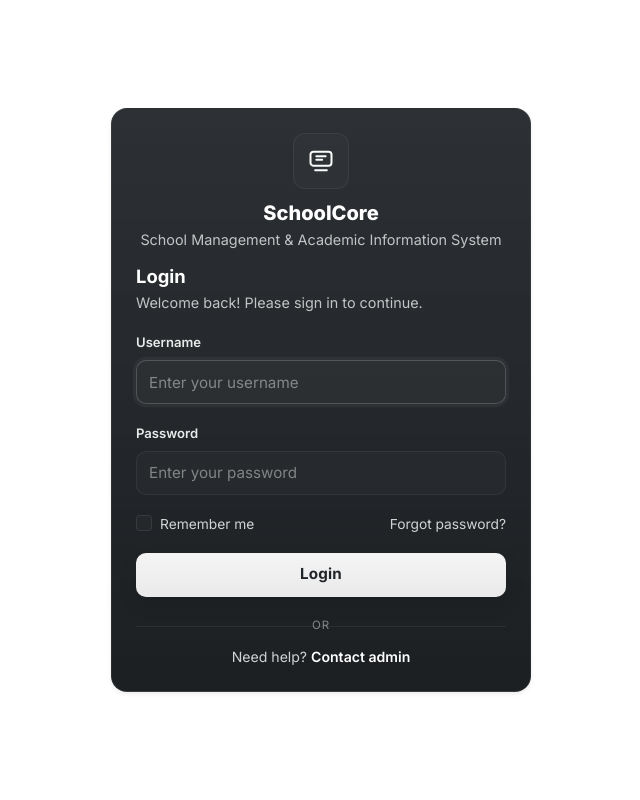
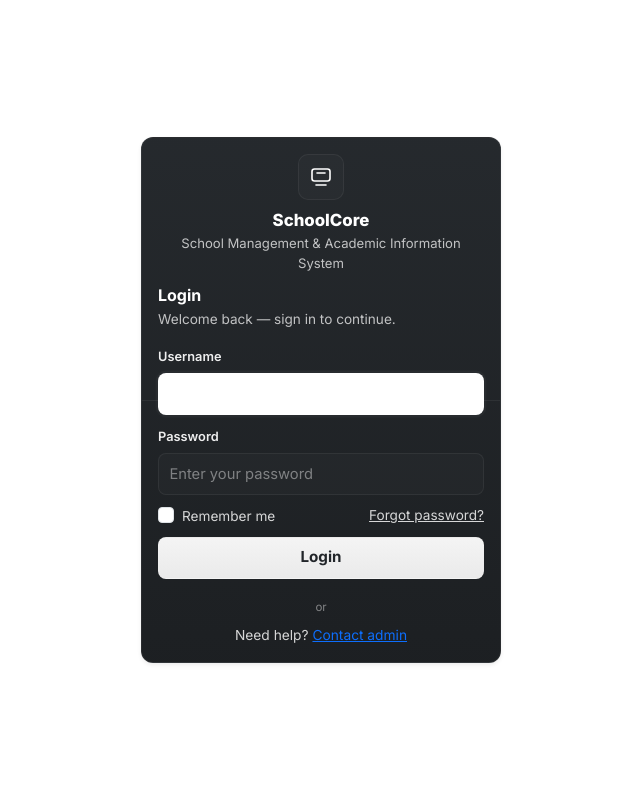
Before and after one commit to MWABABrighton/schoolcore, a Django app: page /accounts/login/ in a window 1280 px wide. Shown: the whole page, without its empty margins (319-959 px from the left). Run offline with Django 5.2, Linux system fonts and the light colour scheme.

Commit message:
Shrink login card and remove inner scrolling so the full card fits on typical desktop viewports

```diff
--- a/accounts/templates/accounts/login.html
+++ b/accounts/templates/accounts/login.html
@@ -23,29 +23,25 @@
 
     <style>
         :root {
-            --page-bg: #ffffff; /* outer background now white */
-            --bg-dark: #212529;
-            --bg-dark-2: #181b1e;
-            --panel: rgba(255, 255, 255, 0.06);
+            --page-bg: #ffffff; /* outer background white */
+            --dark-bg: #212529; /* card accent */
             --panel-strong: rgba(255, 255, 255, 0.1);
             --text: #ffffff;
             --muted: rgba(255, 255, 255, 0.72);
             --input-bg: rgba(255, 255, 255, 0.02);
-            --border: rgba(255, 255, 255, 0.08);
-            --shadow: rgba(0, 0, 0, 0.28);
-            --card-max-width: 420px; /* ensure card fits on desktop */
+            --border: rgba(255, 255, 255, 0.06);
+            --shadow: rgba(0, 0, 0, 0.18);
+            --card-max-width: 360px; /* smaller card so it fits easily */
         }
 
-        * {
-            box-sizing: border-box;
-        }
+        * { box-sizing: border-box; }
 
         html, body {
             margin: 0;
-            min-height: 100%;
+            height: 100%;
             font-family: 'Inter', sans-serif;
-            background: var(--page-bg); /* changed to white */
-            color: #212529; /* page text color when visible */
+            background: var(--page-bg);
+            color: #212529;
         }
 
         body {
@@ -53,7 +49,7 @@
             display: flex;
             align-items: center;
             justify-content: center;
-            padding: 32px 16px;
+            padding: 16px; /* reduced padding so card fits */
         }
 
         .login-shell {
@@ -63,203 +59,75 @@
         }
 
         .login-card {
-            background: linear-gradient(180deg, rgba(33,37,41,0.95), rgba(24,27,30,0.98));
-            border: 1px solid rgba(255,255,255,0.06);
-            border-radius: 16px;
-            box-shadow: 0 18px 45px rgba(0,0,0,0.18);
-            backdrop-filter: blur(8px);
-            -webkit-backdrop-filter: blur(8px);
-            overflow: hidden;
-            /* keep card height within viewport on large screens */
-            max-height: calc(100vh - 80px);
+            background: linear-gradient(180deg, rgba(33,37,41,0.98), rgba(24,27,30,0.98));
+            border: 1px solid var(--border);
+            border-radius: 12px;
+            box-shadow: 0 10px 28px var(--shadow);
+            overflow: visible; /* ensure the card itself doesn't clip content */
         }
 
-        /* make inner content scrollable if needed */
         .login-card .card-body {
-            padding: 1.25rem 1rem;
-            overflow: auto;
+            padding: 1rem; /* smaller padding */
+            overflow: visible; /* prevent inner scroll */
         }
 
-        .brand {
-            text-align: center;
-            margin-bottom: 1rem;
-        }
+        .brand { text-align: center; margin-bottom: 0.8rem; }
 
         .brand-mark {
-            width: 56px;
-            height: 56px;
-            margin: 0 auto 12px;
+            width: 46px;
+            height: 46px;
+            margin: 0 auto 10px;
             display: flex;
             align-items: center;
             justify-content: center;
-            border-radius: 12px;
+            border-radius: 10px;
             background: rgba(255,255,255,0.02);
-            border: 1px solid rgba(255,255,255,0.06);
-        }
-
-        .brand-mark svg {
-            opacity: 0.98;
+            border: 1px solid var(--border);
         }
 
         .brand h2 {
             margin: 0;
-            font-size: 1.25rem;
+            font-size: 1.05rem;
             font-weight: 800;
             color: var(--text);
         }
 
-        .brand p {
-            margin: 6px 0 0;
-            color: var(--muted);
-            font-size: 0.9rem;
-            line-height: 1.3;
+        .brand p { margin: 4px 0 0; color: var(--muted); font-size: 0.82rem; }
+
+        .welcome-title { font-size: 1rem; font-weight: 700; color: var(--text); margin: 0 0 0.2rem; }
+        .welcome-subtitle { color: var(--muted); margin: 0 0 0.9rem; font-size: 0.85rem; }
+
+        .alert { border: none; border-radius: 8px; background: rgba(220,53,69,0.12); color: #ffd7dc; padding: 0.6rem 0.8rem; margin-bottom: 0.85rem; font-size: 0.9rem; }
+
+        .form-label { font-size: 0.8rem; font-weight: 600; color: rgba(255,255,255,0.92); margin-bottom: 0.4rem; }
+
+        .form-control {
+            width: 100%; height: 42px; border-radius: 8px; border: 1px solid rgba(255,255,255,0.06);
+            background: var(--input-bg); color: var(--text); padding: 0.55rem 0.65rem; font-size: 0.92rem;
         }
 
-        .welcome-title {
-            font-size: 1.15rem;
-            font-weight: 700;
-            color: var(--text);
-            margin: 0 0 0.25rem;
-        }
+        .form-control::placeholder { color: rgba(255,255,255,0.42); }
+        .form-control:focus { border-color: rgba(255,255,255,0.12); box-shadow: 0 0 0 0.15rem rgba(255,255,255,0.03); }
 
-        .welcome-subtitle {
-            color: var(--muted);
-            margin: 0 0 1rem;
-            font-size: 0.9rem;
-        }
+        .form-check-input { width: 1rem; height: 1rem; }
+        .form-check-label, .secondary-link { color: rgba(255,255,255,0.82); font-size: 0.85rem; }
 
-        .alert {
-            border: none;
-            border-radius: 10px;
-            background: rgba(220, 53, 69, 0.12);
-            color: #ffd7dc;
-            padding: 0.65rem 0.9rem;
-            margin-bottom: 1rem;
-            font-size: 0.95rem;
-        }
+        .btn-login { width: 100%; height: 42px; background: linear-gradient(180deg,#f4f4f4 0%,#eaeaea 100%); color: var(--dark-bg); border-radius: 8px; font-weight: 700; font-size: 0.95rem; }
+        .btn-login:hover { transform: translateY(-1px); }
 
-        .form-label {
-            font-size: 0.82rem;
-            font-weight: 600;
-            color: rgba(255,255,255,0.9);
-            margin-bottom: 0.45rem;
-        }
+        .divider { margin: 1rem 0 0.6rem; text-align: center; color: rgba(255,255,255,0.45); font-size: 0.72rem; }
+        .divider::before { content: ""; position: absolute; left: 0; right: 0; top: 50%; height: 1px; background: rgba(255,255,255,0.06); }
+        .divider span { position: relative; display: inline-block; padding: 0 0.5rem; background: transparent; }
 
-        .form-control {
-            width: 100%;
-            height: 44px;
-            border-radius: 10px;
-            border: 1px solid rgba(255,255,255,0.06);
-            background: rgba(255,255,255,0.02);
-            color: var(--text);
-            padding: 0.65rem 0.75rem;
-            outline: none;
-            box-shadow: none;
-            transition: border-color 0.15s ease, box-shadow 0.15s ease, background 0.15s ease;
-            font-size: 0.95rem;
-        }
+        .register-text { text-align: center; color: rgba(255,255,255,0.82); font-size: 0.86rem; margin: 0.4rem 0 0; }
 
-        .form-control::placeholder {
-            color: rgba(255,255,255,0.42);
-        }
-
-        .form-control:focus {
-            border-color: rgba(255,255,255,0.18);
-            background: rgba(255,255,255,0.03);
-            box-shadow: 0 0 0 0.2rem rgba(255,255,255,0.04);
-            color: var(--text);
-        }
-
-        .form-check-input {
-            width: 1rem;
-            height: 1rem;
-            border: 1px solid rgba(255,255,255,0.08);
-            background: rgba(255,255,255,0.02);
-        }
-
-        .form-check-input:checked {
-            background-color: #ffffff;
-            border-color: #ffffff;
-        }
-
-        .form-check-label,
-        .secondary-link {
-            color: rgba(255,255,255,0.8);
-            font-size: 0.86rem;
-            text-decoration: none;
-        }
-
-        .secondary-link:hover {
-            color: #ffffff;
-            text-decoration: underline;
-        }
-
-        .btn-login {
-            width: 100%;
-            height: 44px;
-            background: linear-gradient(180deg, #f4f4f4 0%, #eaeaea 100%);
-            color: var(--bg-dark);
-            border: none;
-            border-radius: 10px;
-            font-weight: 700;
-            letter-spacing: 0.01em;
-            box-shadow: 0 8px 18px rgba(0, 0, 0, 0.12);
-            transition: transform 0.15s ease, box-shadow 0.15s ease;
-            font-size: 0.95rem;
-        }
-
-        .btn-login:hover {
-            transform: translateY(-1px);
-            box-shadow: 0 10px 20px rgba(0, 0, 0, 0.14);
-        }
-
-        .divider {
-            position: relative;
-            margin: 1.25rem 0 0.75rem;
-            text-align: center;
-            color: rgba(255,255,255,0.45);
-            font-size: 0.72rem;
-            letter-spacing: 0.08em;
-            text-transform: uppercase;
-        }
-
-        .divider::before {
-            content: "";
-            position: absolute;
-            left: 0;
-            right: 0;
-            top: 50%;
-            height: 1px;
-            background: rgba(255,255,255,0.06);
-        }
-
-        .divider span {
-            position: relative;
-            display: inline-block;
-            padding: 0 0.75rem;
-            background: transparent;
-        }
-
-        .register-text {
-            text-align: center;
-            color: rgba(255,255,255,0.8);
-            font-size: 0.88rem;
-            margin: 0.5rem 0 0;
-        }
-
-        .register-text a {
-            color: #ffffff;
-            text-decoration: none;
-            font-weight: 600;
-        }
-
-        .register-text a:hover {
-            text-decoration: underline;
-        }
-
-        @media (min-width: 1100px) {
-            /* keep the card comfortably within large desktop viewports */
-            .login-shell { max-width: 420px; }
+        /* If the viewport is extremely short, slightly reduce spacing further */
+        @media (max-height: 560px) {
+            body { padding: 10px; }
+            .brand-mark { width: 40px; height: 40px; }
+            .brand p, .welcome-subtitle { font-size: 0.78rem; }
+            .login-card .card-body { padding: 0.75rem; }
+            .divider { margin-top: 0.8rem; }
         }
 
     </style>
@@ -270,15 +138,14 @@
 
 <div class="login-shell">
     <div class="card login-card shadow-sm">
-        <div class="card-body p-4">
+        <div class="card-body">
 
             <div class="brand">
                 <div class="brand-mark" aria-hidden="true">
-                    <svg width="28" height="28" viewBox="0 0 24 24" fill="none" xmlns="http://www.w3.org/2000/svg">
-                        <rect x="3" y="4" width="18" height="12" rx="2.5" stroke="white" stroke-width="1.7"/>
-                        <path d="M7 20H17" stroke="white" stroke-width="1.7" stroke-linecap="round"/>
-                        <path d="M8 8H16" stroke="white" stroke-width="1.7" stroke-linecap="round"/>
-                        <path d="M8 11H13" stroke="white" stroke-width="1.7" stroke-linecap="round"/>
+                    <svg width="24" height="24" viewBox="0 0 24 24" fill="none" xmlns="http://www.w3.org/2000/svg">
+                        <rect x="3" y="4" width="18" height="12" rx="2.5" stroke="white" stroke-width="1.6"/>
+                        <path d="M7 20H17" stroke="white" stroke-width="1.6" stroke-linecap="round"/>
+                        <path d="M8 8H16" stroke="white" stroke-width="1.6" stroke-linecap="round"/>
                     </svg>
                 </div>
                 <h2>SchoolCore</h2>
@@ -286,43 +153,26 @@
             </div>
 
             <h4 class="welcome-title">Login</h4>
-            <p class="welcome-subtitle">Welcome back! Please sign in to continue.</p>
+            <p class="welcome-subtitle">Welcome back — sign in to continue.</p>
 
             {% if form.errors %}
-                <div class="alert" role="alert">
-                    Invalid username or password.
-                </div>
+                <div class="alert" role="alert">Invalid username or password.</div>
             {% endif %}
 
             <form method="post">
                 {% csrf_token %}
 
-                <div class="mb-3">
+                <div class="mb-2">
                     <label for="username" class="form-label">Username</label>
-                    <input
-                        id="username"
-                        type="text"
-                        name="username"
-                        class="form-control"
-                        placeholder="Enter your username"
-                        required
-                        autofocus
-                    >
+                    <input id="username" type="text" name="username" class="form-control" placeholder="Enter your username" required autofocus>
                 </div>
 
-                <div class="mb-3">
+                <div class="mb-2">
                     <label for="password" class="form-label">Password</label>
-                    <input
-                        id="password"
-                        type="password"
-                        name="password"
-                        class="form-control"
-                        placeholder="Enter your password"
-                        required
-                    >
+                    <input id="password" type="password" name="password" class="form-control" placeholder="Enter your password" required>
                 </div>
 
-                <div class="d-flex justify-content-between align-items-center mb-3">
+                <div class="d-flex justify-content-between align-items-center mb-2">
                     <div class="form-check">
                         <input class="form-check-input" type="checkbox" value="" id="rememberMe">
                         <label class="form-check-label" for="rememberMe">Remember me</label>
@@ -330,13 +180,10 @@
                     <a href="#" class="secondary-link">Forgot password?</a>
                 </div>
 
-                <button type="submit" class="btn btn-login">
-                    Login
-                </button>
+                <button type="submit" class="btn btn-login mb-1">Login</button>
             </form>
 
-            <div class="divider"><span>or</span></div>
-
+            <div class="divider" aria-hidden="true"><span>or</span></div>
             <p class="register-text">Need help? <a href="#">Contact admin</a></p>
 
         </div>
```
